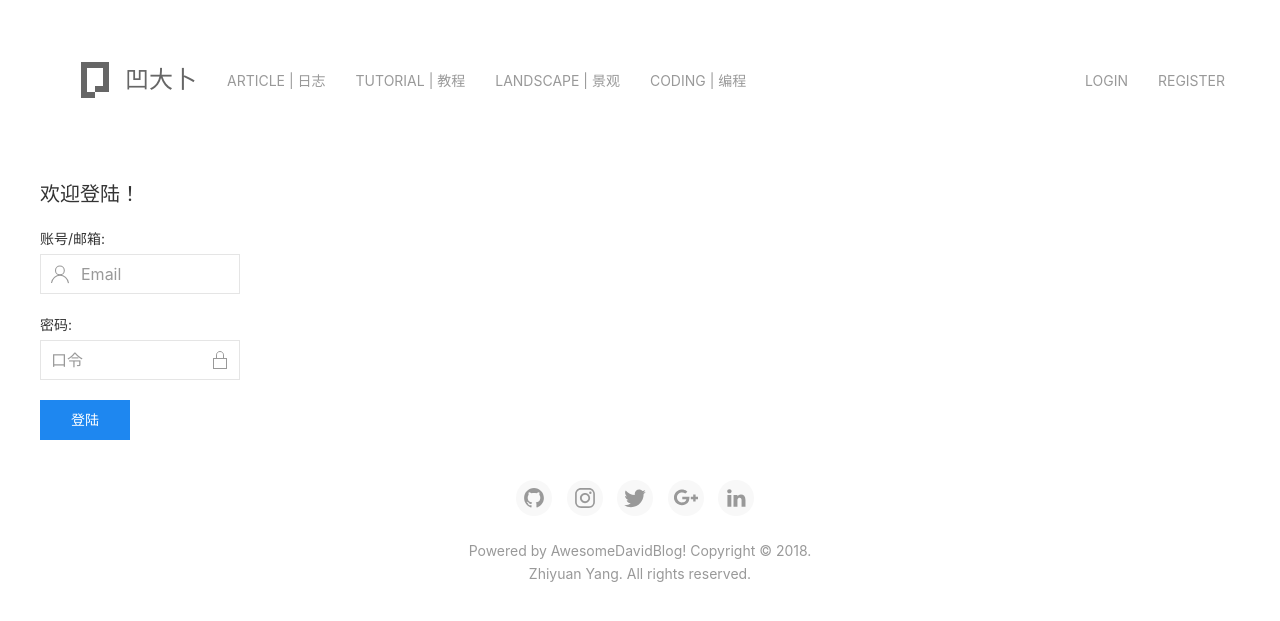
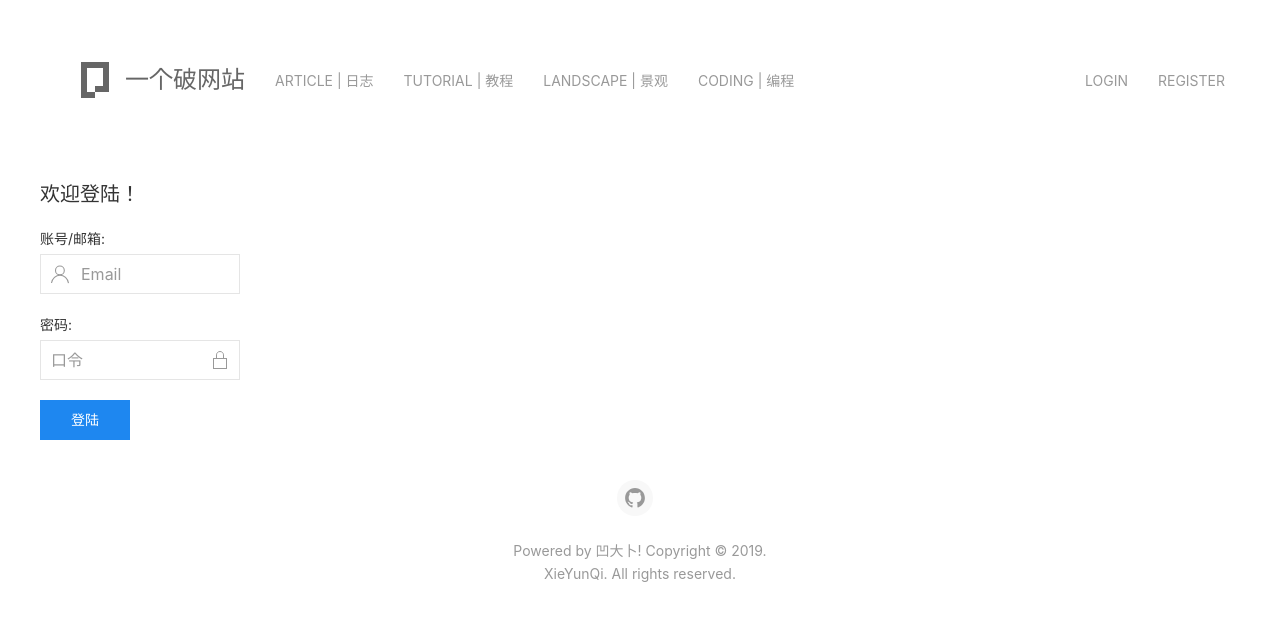
Before and after one commit to Tiger136500/projects, a Python web app: template FirstWebApp/www/templates/signin.html in a window 1280 px wide. Shown: the top 621 px of the page. Run offline with Jinja, Linux system fonts and the light colour scheme; the template is opened without the code that fills it, so the values that code supplies are empty.

Commit message:
可以正常访问使用

```diff
--- a/FirstWebApp/www/templates/__base__.html
+++ b/FirstWebApp/www/templates/__base__.html
@@ -54,7 +54,7 @@
             <a class="uk-navbar-item uk-logo uk-margin-left" href="/">
                 <!--此处uk-icon为图标,读者可以选UIkit自带icon,也可以添加自定义icon重新打包uk-icon.js,详见官网Documentation-->
                 <span class="uk-icon uk-margin-small-right" uk-icon="pagekit" ratio="2"></span>
-                 凹大卜
+                 一个破网站
             </a>
             <ul class="uk-navbar-nav">
                 <li><a href="/"> Article | 日志</a></li>
@@ -90,7 +90,7 @@
         <div class="uk-navbar-left">
             <a class="uk-navbar-item uk-logo" href="/">
                 <span class="uk-icon uk-margin-small-right" uk-icon="pagekit" ratio="2"></span>
-                 凹大卜
+                 一个破网站
             </a>
         </div>
         <div class="uk-navbar-right">
@@ -132,13 +132,9 @@
     <div class="uk-container uk-container-center uk-text-center">
         <p>
             <a target="_blank" href="https://github.com/Tiger136500" class="uk-icon-button uk-margin-small-right" ratio="1.1" uk-icon="github"></a>
-            <a target="_blank" href="#" class="uk-icon-button uk-margin-small-right" ratio="1.1" uk-icon="instagram"></a>
-            <a target="_blank" href="#" class="uk-icon-button uk-margin-small-right" ratio="1.2" uk-icon="twitter"></a>
-            <a target="_blank" href="#" class="uk-icon-button uk-margin-small-right" ratio="1.2" uk-icon="google-plus"></a>
-            <a target="_blank" href="#" class="uk-icon-button uk-margin-small-right" ratio="1.1" uk-icon="linkedin"></a>
         </p>
-        <p class="uk-text-meta" style="line-height: 10px; padding: 10px 0; margin: 8px 0;">Powered by <a href="https://aodabo.tech">AwesomeDavidBlog!</a> Copyright &copy; 2018.</p>
-        <p class="uk-text-meta" style="line-height: 0px; padding: 0px 0; margin: 0px 0;"><a href="https://aodabo.tech/" target="_blank">Zhiyuan Yang</a>. All rights reserved.</p>
+        <p class="uk-text-meta" style="line-height: 10px; padding: 10px 0; margin: 8px 0;">Powered by <a href="https://aodabo.tech">凹大卜!</a> Copyright &copy; 2019.</p>
+        <p class="uk-text-meta" style="line-height: 0px; padding: 0px 0; margin: 0px 0;">XieYunQi. All rights reserved.</p>
     </div>
     </div>
 
--- a/FirstWebApp/www/templates/blogs.html
+++ b/FirstWebApp/www/templates/blogs.html
@@ -1,7 +1,7 @@
 <!-- 继承父模板 '__base__.html' -->
 {% extends '__base__.html' %}
 <!--jinja2 title 块内容替换-->
-{% block title %}凹大卜{% endblock %}
+{% block title %}一个破网站 {% endblock %}
 <!--jinja2 beforehead 块内容替换-->
 {% block beforehead %}
 
@@ -47,8 +47,6 @@
         <h4>亲密链接</h4>
         <ul class="uk-list uk-list-divider">
             <li><a target="_blank" href="http://www.davidzyang.com/">Secret/镜像</a></li>
-            <li><a target="_blank" href="http://lilidai-landscape.com/">Lilidai/景观</a></li>
-            <li><a target="_blank" href="https://www.jiumodiary.com/">Reading/读书</a></li>
         </ul>
     </div>
 </div>
--- a/FirstWebApp/www/templates/signin.html
+++ b/FirstWebApp/www/templates/signin.html
@@ -23,8 +23,8 @@ $(function() {
                         passwd: this.passwd==='' ? '' : CryptoJS.SHA1(email + ':' + this.passwd).toString()
                     };
                 $form.postJSON('/api/authenticate', data, function(err, result) {
-                    if (! err) {
-                        location.assign('/manage/blogs');
+                     if (! err) {
+                        location.assign('/');
                     }
                 });
             }
```
Also changed, not shown: FirstWebApp/www/handlers.py (+5 -4 lines).
